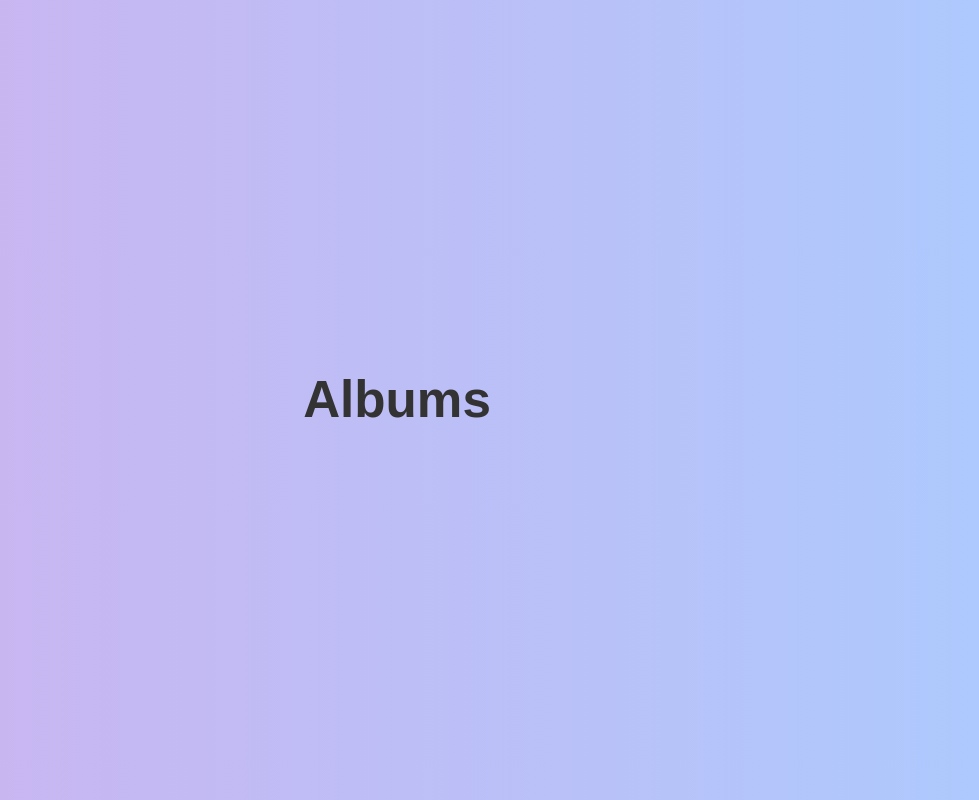
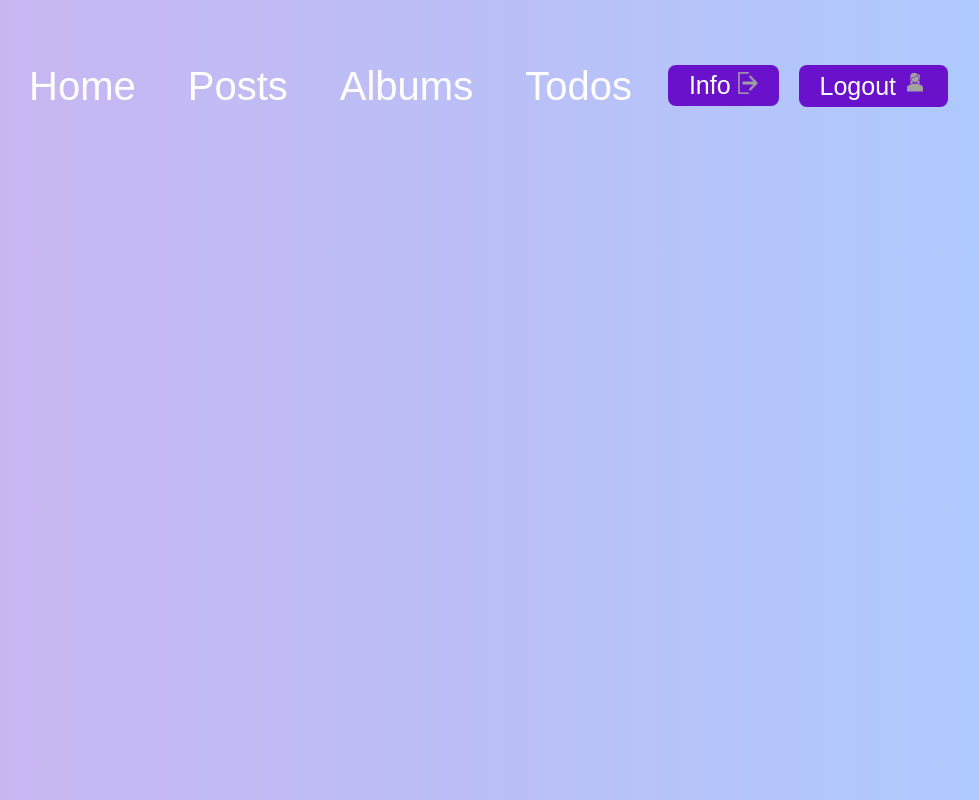
Before and after one commit to vaisberger/Advanced-React-App, a React (Vite) app in the folder App/: page /albums in a window 1280 px wide. Shown: the whole page, without its empty margins (243-1222 px from the left). Built offline with nearby package versions, Linux system fonts and the light colour scheme.

Commit message:
the nav is styled

```diff
--- a/App/src/Albums.jsx
+++ b/App/src/Albums.jsx
@@ -1,5 +1,9 @@
+import React from 'react';
+
+import './App.module.css';
+import Layout from './Layout';
 const Albums = () => {
-    return <h1>Albums</h1>;
+   return (<Layout/>)
   };
 
   export default Albums;
--- a/App/src/App.jsx
+++ b/App/src/App.jsx
@@ -5,7 +5,7 @@ import Posts from './Posts';
 import Todos from './Todos';
 import Albums from './Albums';
 import Login from './Login';
-import './App.css';
+import './App.module.css';
 
 function App() {
   return (
--- a/App/src/App.css
+++ b/App/src/App.module.css
@@ -3,32 +3,37 @@
   margin: 0 auto;
   padding: 2rem;
   text-align: center;
+  }
+.navbar {
+  width: 100%;
+  margin: auto;
+  display: flex;
+  align-items: center;
+  justify-content: space-between;
+  font-size: 40px;
+  position: fixed;
+  top: 5%;
+  left: 20%;
 }
 
-.logo {
-  height: 6em;
-  padding: 1.5em;
-  will-change: filter;
-  transition: filter 300ms;
+.navLnk{
+  list-style-type: none;
+  display: flex; /* Use flexbox for horizontal layout */
+  margin: 0;
+  padding: 0;
 }
 
-.logo:hover {
-  filter: drop-shadow(0 0 2em #646cffaa);
+.liLnk{
+  margin-right: 20px; /* Space out the links */
+}
+.lnk{
+  display: block;
+  color: white;
+  text-align: center;
+  padding: 16px;
+  text-decoration: none;
 }
 
-.logo.react:hover {
-  filter: drop-shadow(0 0 2em #61dafbaa);
-}
-
-@keyframes logo-spin {
-  from {
-    transform: rotate(0deg);
-  }
-
-  to {
-    transform: rotate(360deg);
-  }
-}
 
 @media (prefers-reduced-motion: no-preference) {
   a:nth-of-type(2) .logo {
@@ -55,7 +60,7 @@ body {
   color: #333;
 }
 
-form {
+.form {
   background: #fff;
   padding: 40px;
   border-radius: 10px;
@@ -102,6 +107,33 @@ input[type="submit"]:hover {
   background: #2575fc;
 }
 
+.btn{
+  background: #6a11cb;
+  color: #fff;
+  font-size: 25px;
+  padding: 5px 20px;
+  margin-top: 25px;
+  margin-right: 20px;
+  }
+.logout{
+width: 20px;
+}
+.info{
+  width: 24px;
+}
+.userInfo{
+  background-color: lightblue;
+  border-radius: 8px;
+  box-shadow: 0 0 20px rgba(0, 0, 0, 0.2);
+  padding: 20px;
+  width: 300px;
+  max-width: 90%;
+  margin: 50px auto;
+  position:relative;
+  z-index:10;
+  font-size: 20px;
+  visibility: hidden;
+}
 p {
   color: red;
   font-weight: bold;
--- a/App/src/Home.jsx
+++ b/App/src/Home.jsx
@@ -1,11 +1,13 @@
 import React from 'react';
-
+import { Routes, Route } from 'react-router-dom';
+import Layout from './Layout'
+import Posts from './Posts';
+import Todos from './Todos';
+import Albums from './Albums';
+import './App.module.css';
 const Home = () => {
-  const user = JSON.parse(localStorage.getItem('user'));
   return (
-    <div>
-      <h1>Welcome, {user.username}!</h1>
-    </div>
+   <Layout/>
   );
 };
 
--- a/App/src/Layout.jsx
+++ b/App/src/Layout.jsx
@@ -1,28 +1,40 @@
 import { Outlet, Link } from "react-router-dom";
-import './App.css'
+import classes from './App.module.css'
 const Layout = () => {
   return (
     <>
-      <nav>
-        <ul>
-          <li>
-            <Link to="/home">Home</Link>
+      <nav className={classes.navbar}>
+        <ul className={classes.navLnk}>
+          <li className={classes.liLnk}>
+            <Link to="/home" className={classes.lnk}>Home</Link>
+          </li>
+          <li className={classes.liLnk}>
+            <Link to="/posts" className={classes.lnk}>Posts</Link>
+          </li>
+          <li className={classes.liLnk}>
+            <Link to="/albums"className={classes.lnk} >Albums</Link>
+          </li>
+          <li className={classes.liLnk}>
+            <Link to="/todos" className={classes.lnk}>Todos</Link>
           </li>
           <li>
-            <Link to="/posts">Posts</Link>
+            <button className={classes.btn} onClick={info}>Info  <img src="logout.png" className={classes.logout}></img></button>
           </li>
           <li>
-            <Link to="/albums">Albums</Link>
-          </li>
-          <li>
-            <Link to="/todos">Todos</Link>
+            <button className={classes.btn} onClick={logout}>Logout  <img src="info.png" className={classes.info}></img></button>
           </li>
         </ul>
       </nav>
+      <Outlet />
 
-      <Outlet />
     </>
   )
 };
 
+const logout=()=>{
+
+}
+const info=()=>{
+
+}
 export default Layout;
--- a/App/src/Login.jsx
+++ b/App/src/Login.jsx
@@ -1,6 +1,6 @@
 import React, { useState } from 'react';
 import { useNavigate } from 'react-router-dom';
-import './App.css';
+import classes from './App.module.css';
 
 function Login() {
   return <Form />;
@@ -42,7 +42,7 @@ function Form() {
   };
 
   return (
-    <form onSubmit={handleSubmit} className="login-form">
+    <form onSubmit={handleSubmit} className={classes.form}>
       <label>
         Username:
         <input
--- a/App/src/Posts.jsx
+++ b/App/src/Posts.jsx
@@ -1,5 +1,8 @@
+import React from 'react';
+import './App.module.css';
+import Layout from './Layout';
 const Posts = () => {
-    return <h1>Posts</h1>;
+    return (<Layout/>)
   };
 
   export default Posts;
--- a/App/src/Todos.jsx
+++ b/App/src/Todos.jsx
@@ -1,5 +1,9 @@
+import React from 'react';
+import { BrowserRouter, Routes, Route } from 'react-router-dom';
+import Layout from './Layout'
+import './App.module.css';
 const Todos = () => {
-    return <h1>Todos</h1>;
-  };
+  return (<Layout/>)
+};
 
-  export default Todos;
+export default Todos;
```
Also changed, not shown: App/info.png (added), App/logout.png (added).
